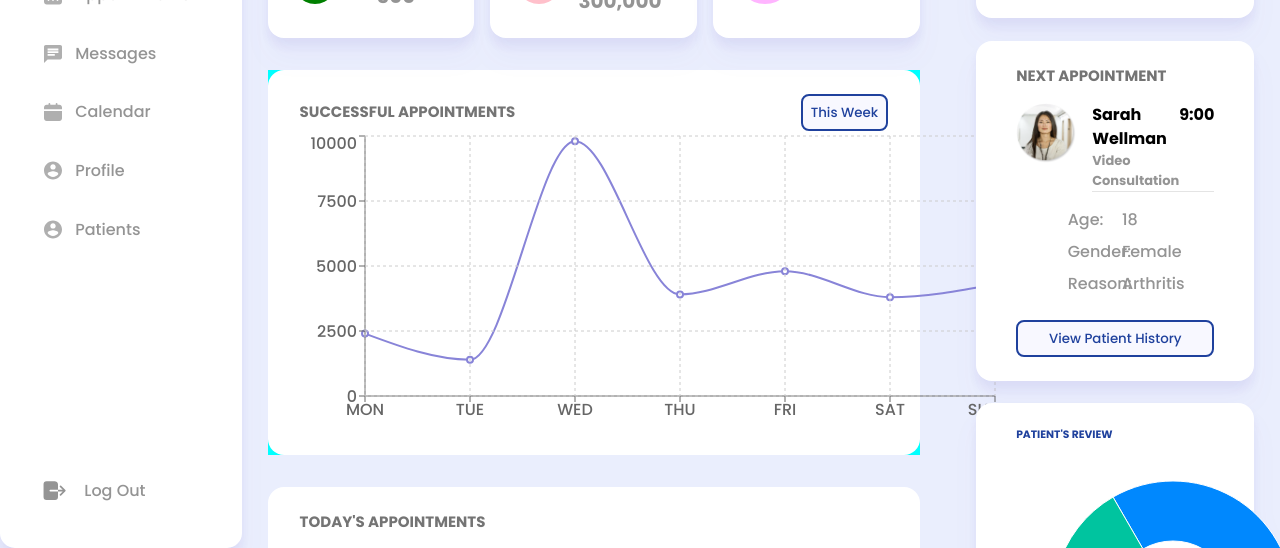
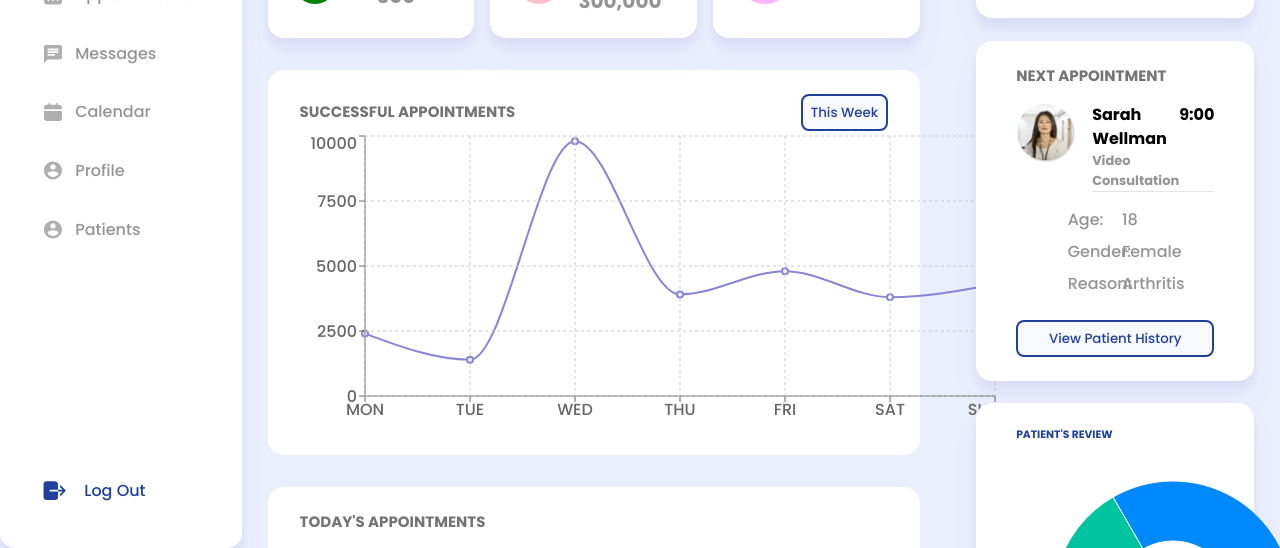
Before and after one commit to nanaama22/snark, a React (Vite) app: page /app/dashboard in a window 1280 px wide. Shown: the part 252-800 px from the top of the page. Built offline with nearby package versions, Linux system fonts and the light colour scheme.

Commit message:
Linked logout button to login page

```diff
--- a/src/components/Sidebar/Sidebar.jsx
+++ b/src/components/Sidebar/Sidebar.jsx
@@ -85,10 +85,12 @@ const Sidebar = () => {
                </div>
 
                <div className="logout">
-                    <span className="logout-data">
-                         <IoLogOut style={{ fontSize: "1.7rem" }} />
-                         <span>Log Out</span>
-                    </span>
+                    <Link to={'/login'} style={{ color: '#black'}}>
+                         <span className="logout-data">
+                              <IoLogOut style={{ fontSize: "1.7rem" }} />
+                              <span>Log Out</span>
+                         </span>
+                    </Link>
                </div>
           </div>
      );
--- a/src/components/Sidebar/sidebar.css
+++ b/src/components/Sidebar/sidebar.css
@@ -61,8 +61,13 @@
      margin-bottom: 18%;
      font-size: 20px;
      font-weight: 500;
-     color: #949494;
+     color: #1F419D;
      cursor: pointer;
+}
+
+.logout > * {
+     color: #1F419D;
+     text-decoration: none;
 }
 
 .logout-data {
--- a/src/pages/Home/home.css
+++ b/src/pages/Home/home.css
@@ -72,5 +72,5 @@
 .chart {
      margin-bottom: 2rem;
      width: 100%;
-     background-color: aqua;
+     /* background-color: aqua; */
 }
```
